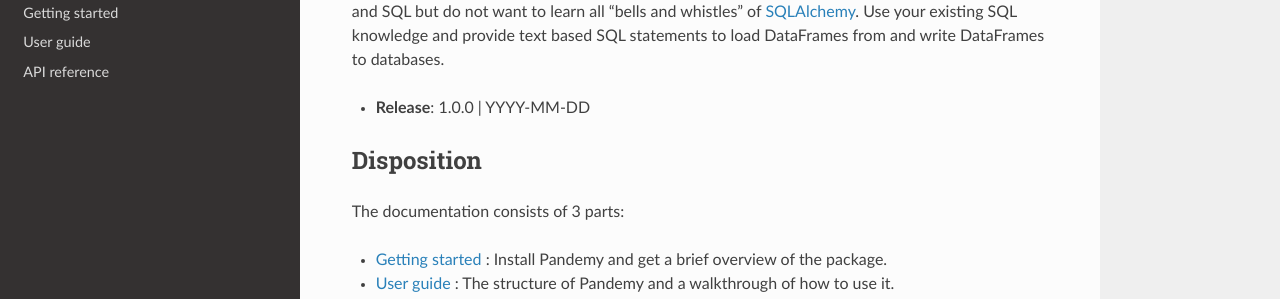
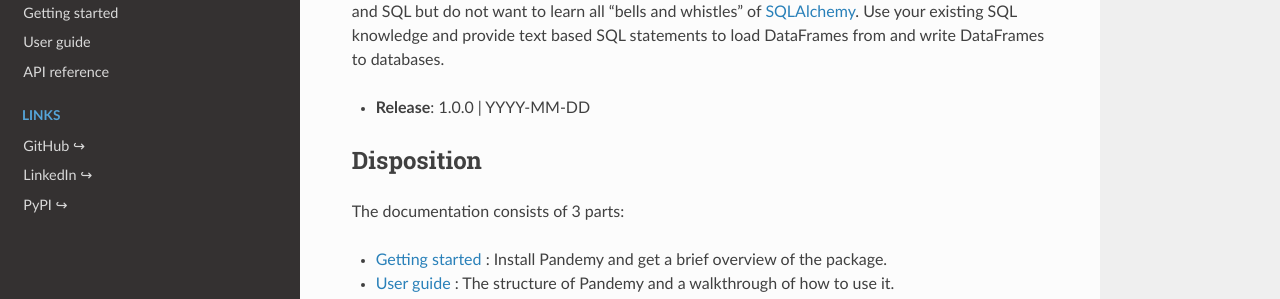
Before and after one commit to antonlydell/Pandemy, a Sphinx documentation site: the page built from docs/source/index.rst, in a window 1280 px wide. Shown: the part 208-507 px from the top of the page. Built offline with Sphinx 7.4.7 and the Read the Docs theme 2.0.0, drawn with Linux system fonts in a browser that asks for light colours.

Commit message:
Updated index.rst
Added section "Links" in the navbar of the documentation
with links to GitHub, LinkedIn and PyPI.

```diff
--- a/docs/source/index.rst
+++ b/docs/source/index.rst
@@ -49,6 +49,15 @@ The documentation consists of 3 parts:
    api_reference/index
 
 
+.. toctree::
+   :hidden:
+   :caption: Links
+
+   GitHub ↪ <https://github.com/antonlydell/pandemy>
+   LinkedIn ↪ <https://www.linkedin.com/in/antonlydell/>
+   PyPI ↪ <https://pypi.org/project/pandemy/>
+
+
 ******************
 Indices and tables
 ******************
```
